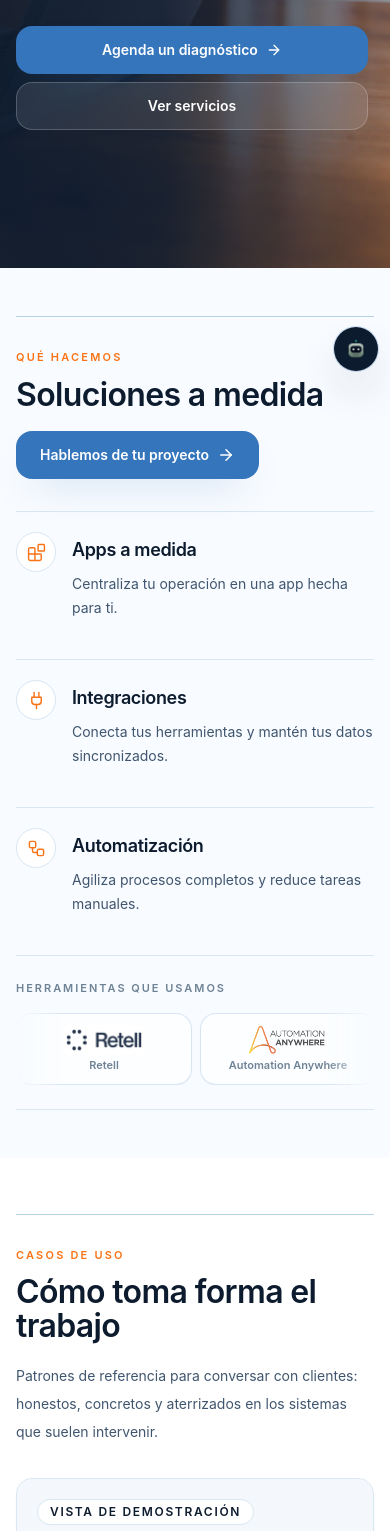
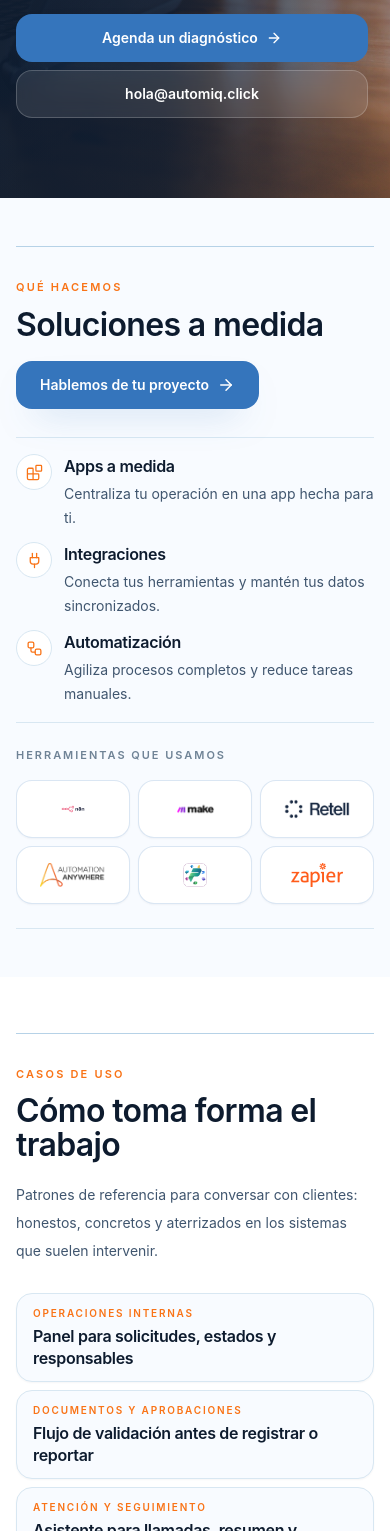
Before and after one commit to jcborissova/automiq, a Next.js app: page /es in a window 390 px wide. Shown: the part 457-1988 px from the top of the page. Built offline with nearby package versions, Linux system fonts and the light colour scheme.

Commit message:
Improve mobile landing experience (#3)
* Improve mobile landing experience

* Simplify mobile landing flow

* Fix mobile contact and accordion interactions

* Handle contact hash variants on mobile

```diff
--- a/src/app/components/chat/ChatWidget.tsx
+++ b/src/app/components/chat/ChatWidget.tsx
@@ -136,6 +136,7 @@
   const [nudgeIdx, setNudgeIdx] = useState<number | null>(null);
   const [nudgeDismissed, setNudgeDismissed] = useState(false);
   const [mobileNavOpen, setMobileNavOpen] = useState(false);
+  const [mobileChatReady, setMobileChatReady] = useState(false);
   const scrollRef = useRef<HTMLDivElement>(null);
   const inputRef = useRef<HTMLInputElement>(null);
 
@@ -216,6 +217,24 @@
       attributes: true,
     });
     return () => observer.disconnect();
+  }, []);
+
+  useEffect(() => {
+    const syncMobileChatReady = () => {
+      if (window.matchMedia("(min-width: 640px)").matches) {
+        setMobileChatReady(true);
+        return;
+      }
+      setMobileChatReady(window.scrollY > 520);
+    };
+
+    syncMobileChatReady();
+    window.addEventListener("scroll", syncMobileChatReady, { passive: true });
+    window.addEventListener("resize", syncMobileChatReady);
+    return () => {
+      window.removeEventListener("scroll", syncMobileChatReady);
+      window.removeEventListener("resize", syncMobileChatReady);
+    };
   }, []);
 
   useEffect(() => {
@@ -381,14 +400,14 @@
         onClick={() => setOpen((o) => !o)}
         aria-label={open ? labels.close : labels.open}
         aria-expanded={open}
-        aria-hidden={mobileNavOpen}
-        tabIndex={mobileNavOpen ? -1 : 0}
+        aria-hidden={mobileNavOpen || !mobileChatReady}
+        tabIndex={mobileNavOpen || !mobileChatReady ? -1 : 0}
         style={{ display: mobileNavOpen ? "none" : undefined }}
-        className={`group fixed right-3 z-[90] inline-flex h-11 w-11 items-center justify-center rounded-full transition-all duration-300 active:scale-95 sm:bottom-5 sm:right-5 sm:h-14 sm:w-14 lg:bottom-6 lg:right-6 ${
+        className={`group fixed right-3 z-[90] inline-flex h-10 w-10 items-center justify-center rounded-full transition-all duration-300 active:scale-95 sm:bottom-5 sm:right-5 sm:h-14 sm:w-14 lg:bottom-6 lg:right-6 ${
           open
             ? "bottom-3 bg-[var(--ink-950)] text-white shadow-[0_18px_38px_-12px_rgba(2,6,23,0.55)] rotate-90"
-            : "bottom-4 bg-[var(--ink-950)] shadow-[0_22px_44px_-12px_rgba(32,38,36,0.42)] hover:scale-[1.06] hover:shadow-[0_26px_52px_-12px_rgba(32,38,36,0.55)]"
-        } ${mobileNavOpen ? "pointer-events-none invisible opacity-0 scale-95" : ""}`}
+            : "bottom-3 bg-[var(--ink-950)] shadow-[0_18px_34px_-14px_rgba(32,38,36,0.5)] hover:scale-[1.06] hover:shadow-[0_26px_52px_-12px_rgba(32,38,36,0.55)]"
+        } ${mobileNavOpen || !mobileChatReady ? "pointer-events-none invisible opacity-0 scale-95" : ""}`}
       >
         {/* Pulse ring (closed state) */}
         {!open && (
@@ -407,7 +426,7 @@
         {open ? (
           <X className="relative h-5 w-5" />
         ) : (
-          <RobotMascot className="relative h-5 w-5 sm:h-8 sm:w-8" />
+          <RobotMascot className="relative h-[18px] w-[18px] sm:h-8 sm:w-8" />
         )}
       </button>
 
@@ -417,7 +436,7 @@
         aria-label={labels.title}
         aria-hidden={!open}
         inert={!open}
-        className={`fixed right-2 bottom-20 z-[80] flex w-[calc(100%-1rem)] max-w-sm flex-col overflow-hidden rounded-lg bg-[var(--background)] shadow-[0_36px_72px_-24px_rgba(2,6,23,0.45),0_2px_8px_rgba(2,6,23,0.08)] ring-1 ring-black/5 transition-all duration-200 ease-out sm:bottom-[6.25rem] sm:right-3 sm:w-[calc(100%-1.5rem)] sm:rounded-2xl lg:bottom-24 lg:right-6 ${
+        className={`fixed right-2 bottom-16 z-[80] flex w-[calc(100%-1rem)] max-w-sm flex-col overflow-hidden rounded-lg bg-[var(--background)] shadow-[0_36px_72px_-24px_rgba(2,6,23,0.45),0_2px_8px_rgba(2,6,23,0.08)] ring-1 ring-black/5 transition-all duration-200 ease-out sm:bottom-[6.25rem] sm:right-3 sm:w-[calc(100%-1.5rem)] sm:rounded-2xl lg:bottom-24 lg:right-6 ${
           open
             ? "pointer-events-auto translate-y-0 opacity-100"
             : "pointer-events-none translate-y-4 opacity-0"
--- a/src/app/sections/Examples.tsx
+++ b/src/app/sections/Examples.tsx
@@ -1,6 +1,8 @@
+"use client";
+
 import { ArrowRight } from "lucide-react";
 import Image from "next/image";
-import type { ReactNode } from "react";
+import type { KeyboardEvent, ReactNode } from "react";
 import type { Locale } from "../lib/site-content";
 
 type Technology = {
@@ -138,7 +140,7 @@
 function DemoVisual({ type, isEnglish }: { type: UseCase["visual"]; isEnglish: boolean }) {
   if (type === "documents") {
     return (
-      <div className="flex h-full min-h-[300px] flex-col justify-center bg-[#f4f7fb] p-5 sm:p-6">
+      <div className="flex h-full min-h-[236px] flex-col justify-center bg-[#f4f7fb] p-4 sm:min-h-[300px] sm:p-6">
         <DemoLabel>{isEnglish ? "Demo view" : "Vista de demostración"}</DemoLabel>
         <div className="mt-4 rounded-lg border border-[var(--border)] bg-white p-4 shadow-[var(--shadow-xs)]">
           <div className="grid gap-3 sm:grid-cols-[1fr_auto_1fr_auto_1fr] sm:items-center">
@@ -158,7 +160,7 @@
 
   if (type === "handoff") {
     return (
-      <div className="flex h-full min-h-[300px] flex-col justify-center bg-[#f4f7fb] p-5 sm:p-6">
+      <div className="flex h-full min-h-[236px] flex-col justify-center bg-[#f4f7fb] p-4 sm:min-h-[300px] sm:p-6">
         <DemoLabel>{isEnglish ? "Demo view" : "Vista de demostración"}</DemoLabel>
         <div className="mt-4 grid gap-3">
           <div className="rounded-lg border border-[var(--border)] bg-white p-4 shadow-[var(--shadow-xs)]">
@@ -195,7 +197,7 @@
   }
 
   return (
-    <div className="flex h-full min-h-[300px] flex-col justify-center bg-[#f4f7fb] p-5 sm:p-6">
+    <div className="flex h-full min-h-[236px] flex-col justify-center bg-[#f4f7fb] p-4 sm:min-h-[300px] sm:p-6">
       <DemoLabel>{isEnglish ? "Demo view" : "Vista de demostración"}</DemoLabel>
       <div className="mt-4 rounded-lg border border-[var(--border)] bg-white p-4 shadow-[var(--shadow-xs)]">
         <div className="mb-3 flex items-center justify-between gap-3">
@@ -260,6 +262,16 @@
   return <div className="hidden h-px w-8 bg-[var(--accent)] sm:block" aria-hidden="true" />;
 }
 
+function toggleDetailsWithKeyboard(event: KeyboardEvent<HTMLElement>) {
+  if (event.key !== "Enter" && event.key !== " ") return;
+
+  const details = event.currentTarget.closest("details");
+  if (!details) return;
+
+  event.preventDefault();
+  details.open = !details.open;
+}
+
 export default function Examples({ locale }: { locale: Locale }) {
   const isEnglish = locale === "en";
   const items = useCases[locale];
@@ -287,11 +299,59 @@
             </p>
           </div>
 
-          <div className="mt-8 space-y-4">
+          <div className="mt-7 grid gap-2 sm:hidden">
+            {items.map((item) => (
+              <details
+                key={item.title}
+                className="rounded-lg border border-[var(--border)] bg-[var(--background)] px-4 py-3 shadow-[var(--shadow-xs)]"
+              >
+                <summary
+                  className="cursor-pointer list-none"
+                  onKeyDown={toggleDetailsWithKeyboard}
+                >
+                  <p className="text-[10px] font-semibold uppercase tracking-[0.18em] text-[var(--support)]">
+                    {item.eyebrow}
+                  </p>
+                  <h3 className="mt-1 text-base font-semibold leading-snug tracking-normal text-[var(--ink-950)]">
+                    {item.title}
+                  </h3>
+                </summary>
+                <p className="mt-3 text-sm leading-6 text-[var(--ink-700)]">
+                  {item.summary}
+                </p>
+                <div className="mt-3 flex flex-wrap gap-2">
+                  {item.technologies.map((tech) => (
+                    <span
+                      key={tech.name}
+                      className="inline-flex items-center gap-1.5 rounded-full border border-[var(--border-subtle)] bg-white px-2.5 py-1 text-[11px] font-semibold text-[var(--ink-700)]"
+                    >
+                      <Image
+                        src={tech.logo}
+                        alt=""
+                        width={18}
+                        height={18}
+                        className="h-3.5 w-3.5 object-contain"
+                      />
+                      {tech.name}
+                    </span>
+                  ))}
+                </div>
+                <a
+                  href="#contact"
+                  className="mt-4 inline-flex items-center gap-2 text-sm font-semibold text-[var(--accent-text)]"
+                >
+                  {isEnglish ? "Scope this" : "Conversar este flujo"}
+                  <ArrowRight className="h-4 w-4" aria-hidden="true" />
+                </a>
+              </details>
+            ))}
+          </div>
+
+          <div className="mt-8 hidden space-y-4 sm:block">
             {items.map((item, index) => (
               <article
                 key={item.title}
-                className="grid overflow-hidden rounded-lg border border-[var(--border)] bg-[var(--background)] shadow-[var(--shadow-xs)] lg:grid-cols-[0.92fr_1.08fr]"
+                className="grid w-[86vw] max-w-[360px] shrink-0 snap-start overflow-hidden rounded-lg border border-[var(--border)] bg-[var(--background)] shadow-[var(--shadow-xs)] sm:w-auto sm:max-w-none lg:grid-cols-[0.92fr_1.08fr]"
               >
                 <div
                   className={`${index % 2 === 1 ? "lg:order-2" : ""} border-b border-[var(--border)] lg:border-b-0`}
@@ -299,18 +359,18 @@
                   <DemoVisual type={item.visual} isEnglish={isEnglish} />
                 </div>
 
-                <div className="p-5 sm:p-6 lg:p-8">
+                <div className="p-4 sm:p-6 lg:p-8">
                   <p className="text-[11px] font-semibold uppercase tracking-[0.18em] text-[var(--support)]">
                     {item.eyebrow}
                   </p>
-                  <h3 className="mt-3 max-w-2xl text-2xl font-semibold leading-tight tracking-normal text-[var(--ink-950)]">
+                  <h3 className="mt-3 max-w-2xl text-xl font-semibold leading-tight tracking-normal text-[var(--ink-950)] sm:text-2xl">
                     {item.title}
                   </h3>
                   <p className="mt-3 max-w-2xl text-sm leading-7 text-[var(--ink-700)]">
                     {item.summary}
                   </p>
 
-                  <div className="mt-6 grid gap-3 sm:grid-cols-2">
+                  <div className="mt-6 hidden gap-3 sm:grid sm:grid-cols-2">
                     <div className="border-l-2 border-[var(--accent)] pl-3">
                       <p className="text-[11px] font-semibold uppercase tracking-[0.16em] text-[var(--ink-500)]">
                         {item.problemLabel}
--- a/src/app/sections/Hero.tsx
+++ b/src/app/sections/Hero.tsx
@@ -23,7 +23,7 @@
       <section
         id="home"
         aria-label={locale === "es" ? "Hero de AutomIQ" : "AutomIQ hero"}
-        className="relative min-h-[660px] scroll-mt-24 overflow-hidden bg-[var(--surface-inverse)] text-white sm:min-h-[700px] lg:min-h-[760px]"
+        className="relative min-h-[590px] scroll-mt-24 overflow-hidden bg-[var(--surface-inverse)] text-white sm:min-h-[700px] lg:min-h-[760px]"
       >
         <Image
           src="/assets/hero/operations-laptop-optimized.jpg"
@@ -43,7 +43,7 @@
           className="absolute inset-0 bg-[linear-gradient(180deg,rgba(13,27,46,0.20)_0%,rgba(13,27,46,0.20)_100%)]"
         />
 
-        <div className="relative mx-auto flex min-h-[660px] max-w-7xl flex-col justify-center px-4 pb-20 pt-14 sm:min-h-[700px] sm:px-6 sm:pb-24 sm:pt-20 lg:min-h-[760px] lg:px-8 lg:pb-32">
+        <div className="relative mx-auto flex min-h-[590px] max-w-7xl flex-col justify-center px-4 pb-12 pt-8 sm:min-h-[700px] sm:px-6 sm:pb-24 sm:pt-20 lg:min-h-[760px] lg:px-8 lg:pb-32">
           <div className="max-w-4xl min-w-0">
               <Eyebrow
                 tone="dark"
@@ -54,8 +54,13 @@
               </Eyebrow>
 
               <h1 className="mt-5 max-w-[22rem] text-[2.24rem] font-semibold leading-[1.02] tracking-normal text-white sm:max-w-5xl sm:text-[4.35rem] sm:leading-[0.98] lg:text-[5.45rem]">
-                {hero.title}
-                <span className="block text-white">{hero.highlight}</span>
+                <span className="sm:hidden">
+                  {locale === "es"
+                    ? "Automatizamos procesos y conectamos tus sistemas."
+                    : "We automate workflows and connect your systems."}
+                </span>
+                <span className="hidden sm:inline">{hero.title}</span>
+                <span className="hidden text-white sm:block">{hero.highlight}</span>
               </h1>
 
               <span
@@ -79,11 +84,25 @@
                 </Button>
                 <Button
                   as="a"
+                  href={`mailto:hola@automiq.click?subject=${encodeURIComponent(
+                    locale === "es"
+                      ? "Quiero conversar sobre un proceso"
+                      : "I want to discuss a workflow",
+                  )}`}
+                  size="lg"
+                  variant="inverse"
+                  full
+                  className="sm:hidden"
+                >
+                  hola@automiq.click
+                </Button>
+                <Button
+                  as="a"
                   href="#services"
                   size="lg"
                   variant="inverse"
                   full
-                  className="sm:w-auto"
+                  className="!hidden sm:!inline-flex sm:w-auto"
                 >
                   {hero.secondaryCta}
                 </Button>
--- a/src/app/sections/Services.tsx
+++ b/src/app/sections/Services.tsx
@@ -54,7 +54,29 @@
             </Button>
           </div>
 
-          <div className="mt-8 grid border-t border-[var(--border)] lg:grid-cols-3">
+          <div className="mt-7 grid gap-3 border-y border-[var(--border)] py-4 lg:hidden">
+            {cards.map((card, index) => {
+              const Icon = icons[index] ?? Blocks;
+
+              return (
+                <article key={card.id} className="flex items-start gap-3">
+                  <div className="flex h-9 w-9 shrink-0 items-center justify-center rounded-full border border-[var(--border)] bg-white text-[var(--support)]">
+                    <Icon size={17} strokeWidth={1.8} aria-hidden="true" />
+                  </div>
+                  <div>
+                    <h3 className="text-base font-semibold tracking-normal text-[var(--ink-950)]">
+                      {card.title}
+                    </h3>
+                    <p className="mt-1 text-sm leading-6 text-[var(--ink-700)]">
+                      {card.description}
+                    </p>
+                  </div>
+                </article>
+              );
+            })}
+          </div>
+
+          <div className="mt-8 hidden border-t border-[var(--border)] lg:grid lg:grid-cols-3">
             {cards.map((card, index) => {
               const Icon = icons[index] ?? Blocks;
 
@@ -63,6 +85,7 @@
                   key={card.id}
                   className="flex min-h-[148px] gap-4 border-b border-[var(--border)] py-5 lg:border-r lg:px-6 lg:py-7 lg:last:border-r-0"
                 >
+                  <div className="flex items-start gap-3 lg:gap-4">
                     <div className="flex h-10 w-10 shrink-0 items-center justify-center rounded-full border border-[var(--border)] bg-[var(--surface)] text-[var(--support)]">
                       <Icon size={19} strokeWidth={1.8} aria-hidden="true" />
                     </div>
@@ -74,6 +97,7 @@
                         {card.description}
                       </p>
                     </div>
+                  </div>
                 </article>
               );
             })}
@@ -83,7 +107,25 @@
             <p className="text-[11px] font-semibold uppercase tracking-[0.18em] text-[var(--ink-500)]">
               {toolsLabel}
             </p>
-            <div className="relative mt-4 overflow-hidden">
+            <div className="mt-4 grid grid-cols-3 gap-2 lg:hidden">
+              {tools.slice(0, 6).map((tool) => (
+                <div
+                  key={tool.name}
+                  className="flex h-[58px] items-center justify-center rounded-lg border border-[var(--border-subtle)] bg-white px-2 shadow-[var(--shadow-xs)]"
+                  title={tool.name}
+                >
+                  <Image
+                    src={tool.src}
+                    alt={tool.name}
+                    width={118}
+                    height={42}
+                    sizes="90px"
+                    className="max-h-6 w-auto max-w-[86px] object-contain opacity-90"
+                  />
+                </div>
+              ))}
+            </div>
+            <div className="relative mt-4 hidden overflow-hidden lg:block">
               <div
                 aria-hidden
                 className="pointer-events-none absolute inset-y-0 left-0 z-10 w-12 bg-gradient-to-r from-[var(--background)] to-transparent"
```
Also changed, not shown: src/app/sections/Contact.tsx (+77 -1 lines). Lines whose indentation alone changed are shown as unchanged.
